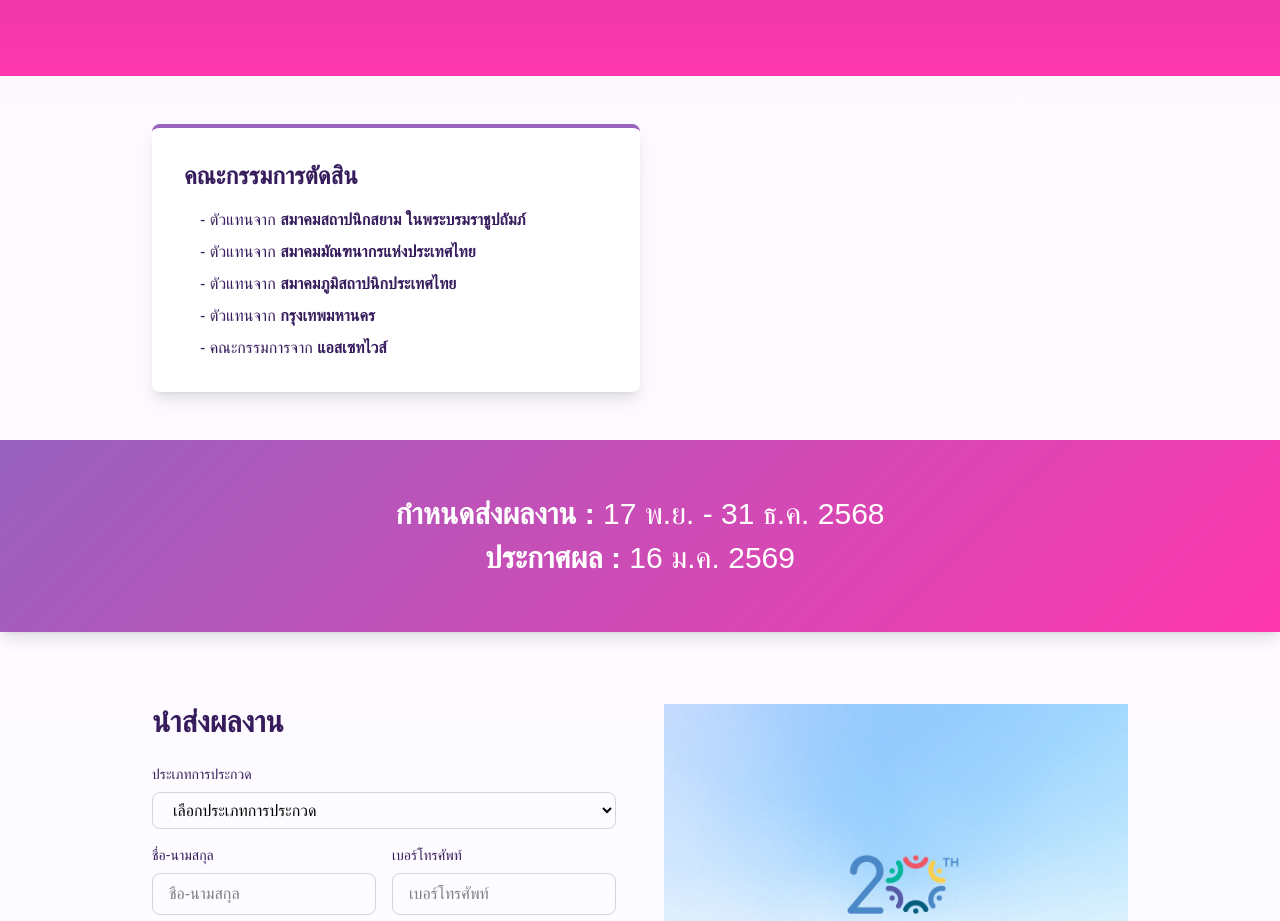
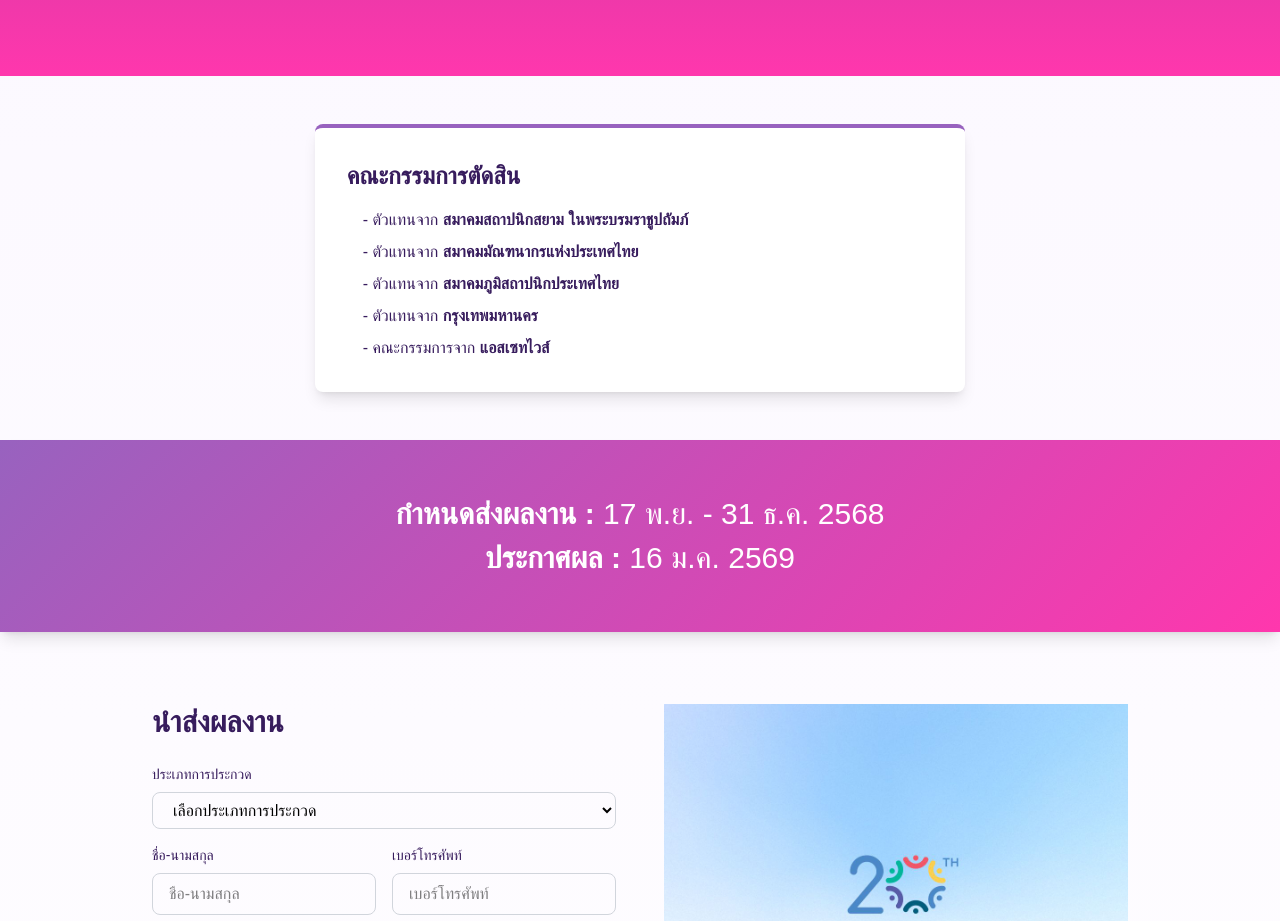
Before and after one commit to kritsadaskt/asww-happy-toilet, a Next.js app: page / in a window 1280 px wide. Shown: the part 3810-4731 px from the top of the page. Built offline with nearby package versions, Linux system fonts and the light colour scheme; a web font is replaced by a local one.

Commit message:
update jury section

```diff
--- a/app/components/Jury.tsx
+++ b/app/components/Jury.tsx
@@ -2,7 +2,7 @@
 export default function Jury() {
   return(
     <div className="container mx-auto px-4 sm:px-6 py-8 sm:py-12 max-w-5xl flex flex-col md:flex-row gap-4">
-      <div className="w-full md:w-1/2">
+      <div className="w-full md:w-2/3 mx-auto">
         <section className="bg-white rounded-lg shadow-lg p-4 sm:p-6 md:p-8 border-t-4" style={{ borderTopColor: '#9862bf' }}>
           <h2 className="text-xl sm:text-2xl font-bold mb-3 sm:mb-4" style={{ color: '#371c5d' }}>คณะกรรมการตัดสิน</h2>
           <div className="space-y-1 sm:space-y-2 text-sm sm:text-base" style={{ color: '#371c5d' }}>
```
